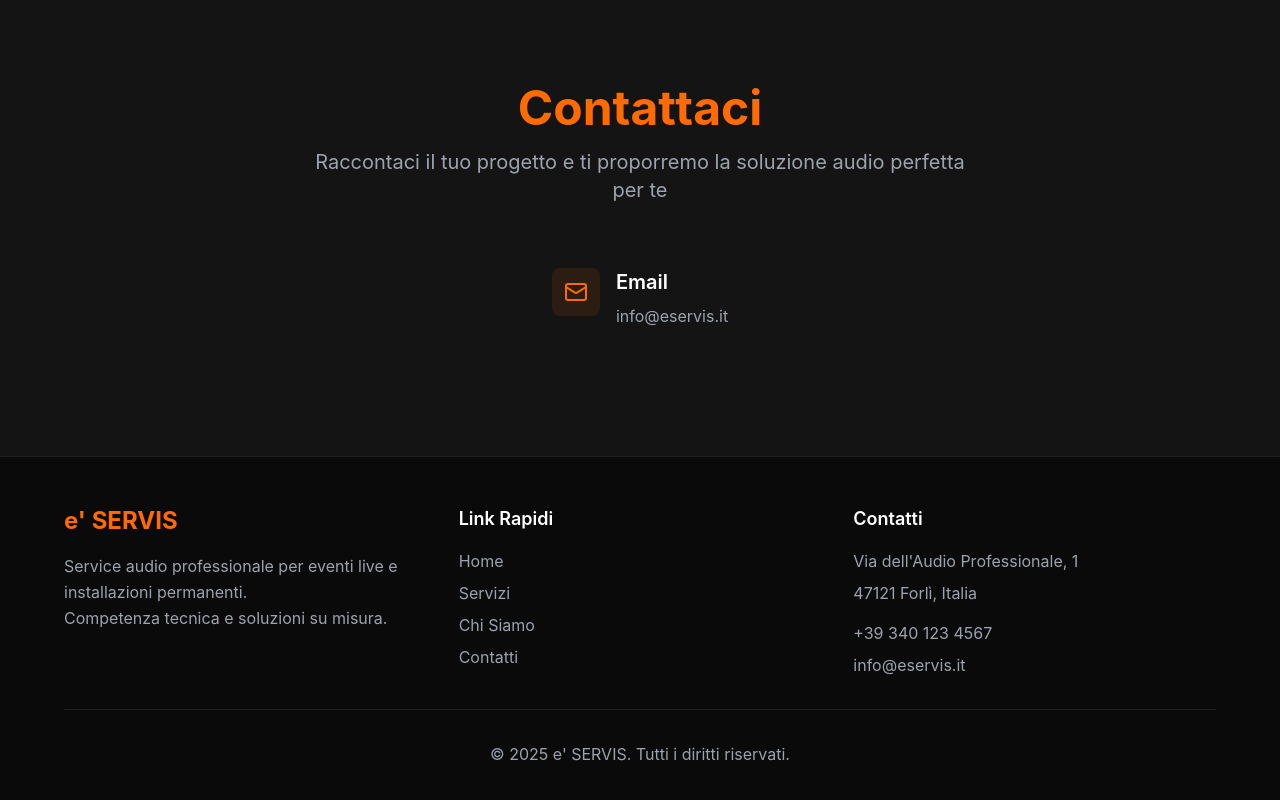
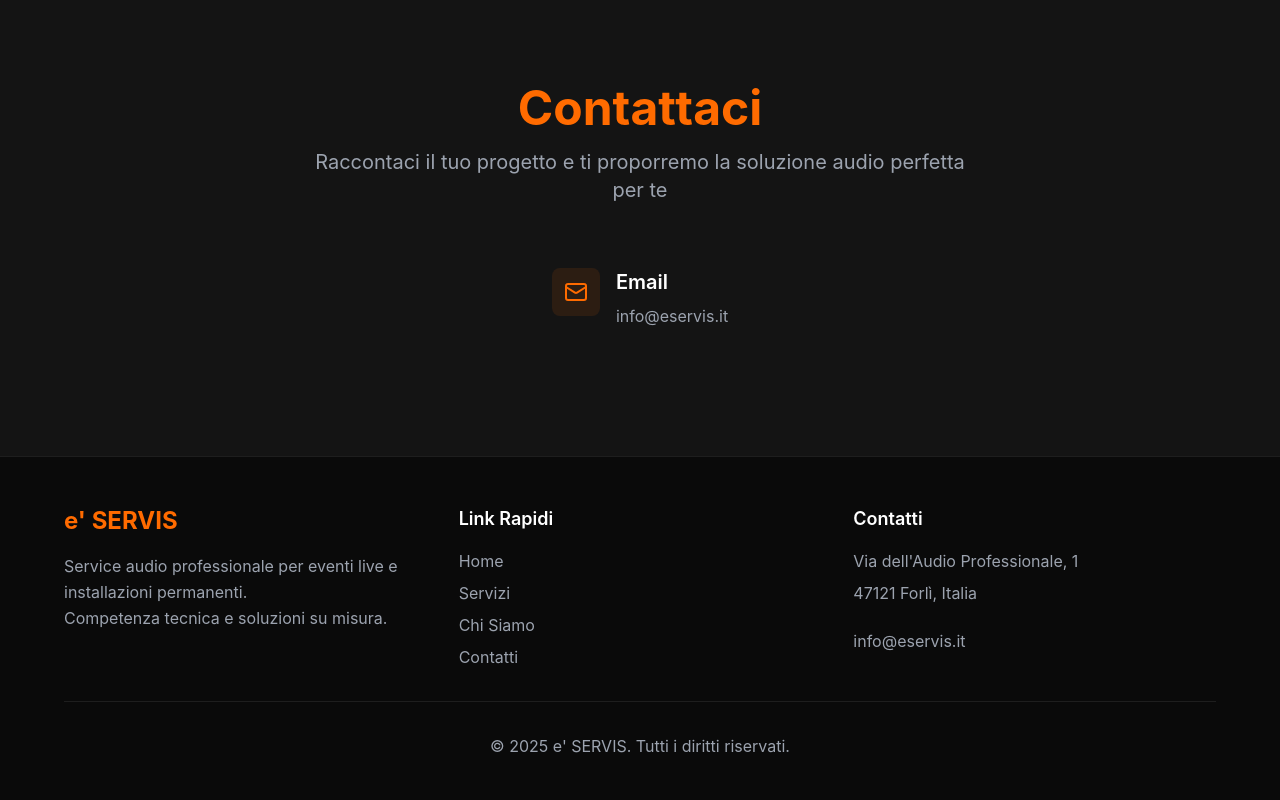
Before and after one commit to htsky26/eservis, a React (Vite) app: page / in a window 1280 px wide. Shown: the part 3019-3819 px from the top of the page. Built offline with nearby package versions, Linux system fonts and the light colour scheme.

Commit message:
Updated Footer.tsx

```diff
--- a/src/components/Footer.tsx
+++ b/src/components/Footer.tsx
@@ -57,7 +57,6 @@ export default function Footer() {
               <li>47121 Forlì, Italia</li>
               <li className="pt-2">
                 <a href="tel:+393401234567" className="hover:text-primary-orange transition-colors duration-300">
-                  +39 340 123 4567
                 </a>
               </li>
               <li>
```
